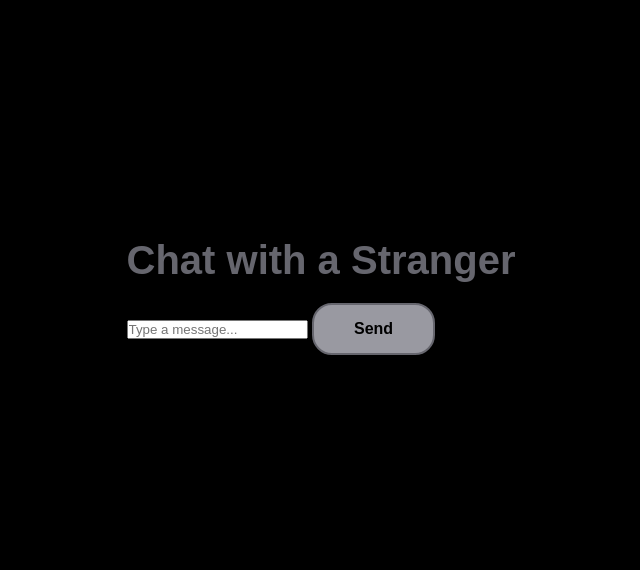
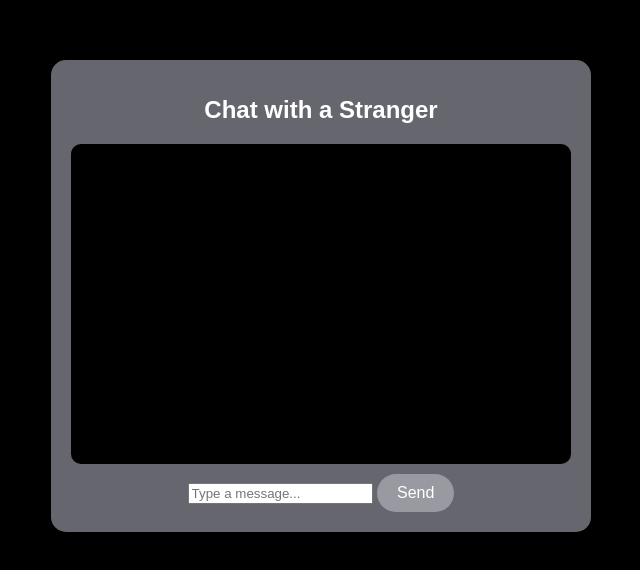
Before and after one commit to jssscreation/Stranger, a website: page public/chat.html in a window 1280 px wide. Shown: the part 104-674 px from the top of the page, without its empty margins (319-959 px from the left). Drawn offline with Linux system fonts and the light colour scheme.

Commit message:
Update style.css

```diff
--- a/public/style.css
+++ b/public/style.css
@@ -1,85 +1,59 @@
-/* General Reset */
-* {
+body {
+    font-family: Arial, sans-serif;
+    background-color: #000000;
+    color: #ffffff;
+    display: flex;
+    justify-content: center;
+    align-items: center;
+    height: 100vh;
     margin: 0;
-    padding: 0;
-    box-sizing: border-box;
 }
 
-body {
-    font-family: 'Arial', sans-serif;
-    background: #000000; /* Black background */
-    color: #9999A1; /* Light grey text */
-    display: flex;
-    flex-direction: column;
-    align-items: center;
-    justify-content: center;
-    min-height: 100vh;
+.container {
+    text-align: center;
+    width: 90%;
+    max-width: 500px;
     padding: 20px;
+    background-color: #66666E;
+    border-radius: 15px;
 }
 
-/* Header Style */
 h1 {
-    font-size: 2.5rem;
     margin-bottom: 20px;
-    color: #66666E; /* Dark grey for headers */
-    text-shadow: 2px 2px 5px rgba(0, 0, 0, 0.4);
+    font-size: 24px;
 }
 
-/* Button Style */
-button {
-    padding: 15px 40px;
-    font-size: 1rem;
-    font-weight: bold;
-    color: #000000; /* Black text */
-    background-color: #9999A1; /* Light grey button */
-    border: 2px solid #66666E; /* Dark grey border */
-    border-radius: 20px; /* Rounded button */
-    cursor: pointer;
-    box-shadow: 0 4px 6px rgba(0, 0, 0, 0.4);
-    transition: all 0.3s ease;
+p {
+    margin-bottom: 30px;
+    font-size: 18px;
 }
 
-button:hover {
-    background-color: #66666E; /* Dark grey on hover */
-    color: #ffffff; /* White text on hover */
-    transform: scale(1.05);
-    box-shadow: 0 6px 8px rgba(0, 0, 0, 0.6);
+.options {
+    display: flex;
+    justify-content: space-between;
 }
 
-button:disabled {
-    background-color: #33333A; /* Muted dark grey */
-    color: #66666E; /* Dark grey text */
-    cursor: not-allowed;
-    box-shadow: none;
+.btn {
+    padding: 10px 20px;
+    border: none;
+    border-radius: 50px;
+    background-color: #9999A1;
+    color: #ffffff;
+    font-size: 16px;
+    cursor: pointer;
 }
 
-/* Status Message */
-#status {
-    margin-top: 20px;
-    font-size: 1.2rem;
-    font-weight: 500;
-    color: #66666E; /* Dark grey text */
-    text-shadow: 1px 1px 2px rgba(0, 0, 0, 0.5);
+.btn:hover {
+    background-color: #ffffff;
+    color: #000000;
 }
 
-/* Audio Element (Hidden by Default) */
-#audio {
-    margin-top: 30px;
-    width: 100%;
-    max-width: 500px;
-    display: none;
+.chat-box {
+    background-color: #000000;
+    color: #ffffff;
+    height: 300px;
+    overflow-y: auto;
+    padding: 10px;
     border-radius: 10px;
-    box-shadow: 0 4px 6px rgba(0, 0, 0, 0.4);
+    margin-bottom: 10px;
 }
-
-/* Link Style */
-a {
-    color: #9999A1; /* Light grey */
-    text-decoration: none;
-    font-weight: bold;
-    transition: color 0.3s ease;
-}
-
-a:hover {
-    color: #ffffff; /* White on hover */
-}
```
